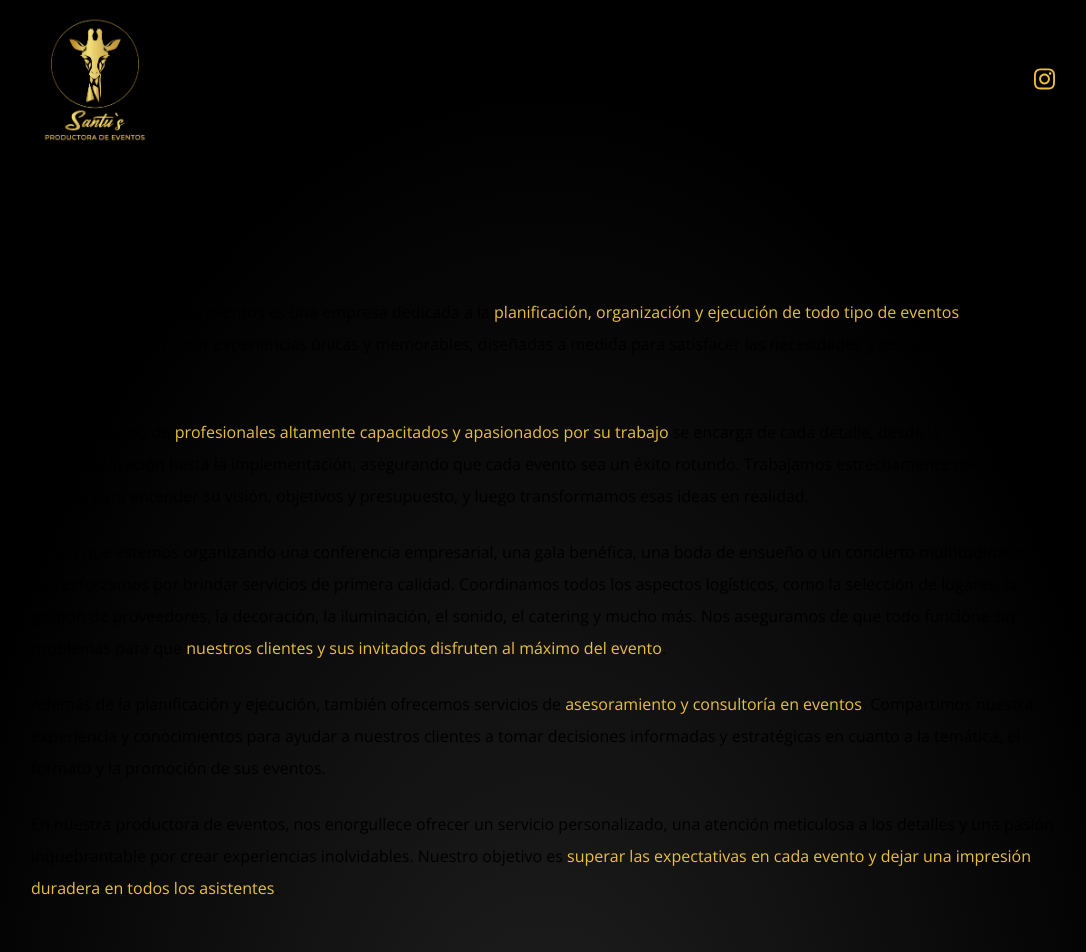
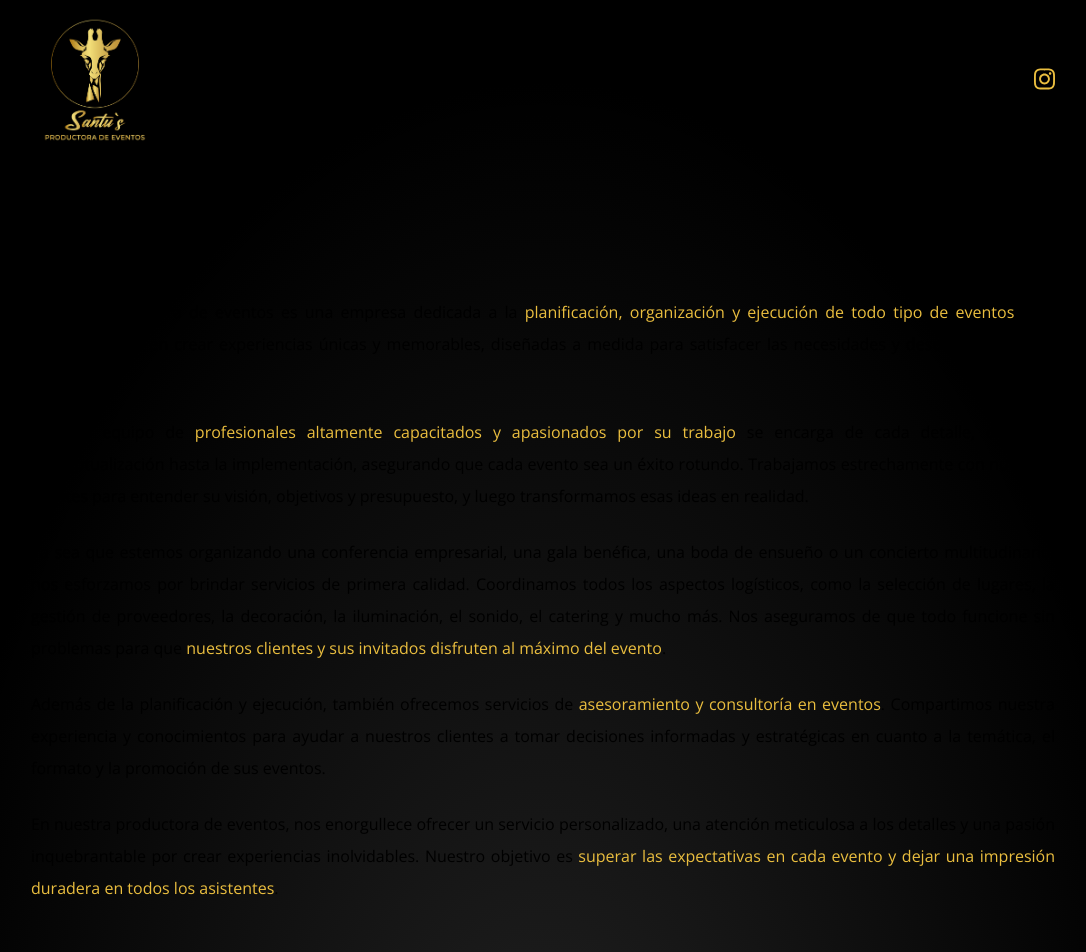
Before and after one commit to AlanMFlores/santus-eventos, a Next.js app: page /contacto in a window 1280 px wide. Shown: the top 952 px of the page, without its empty margins (97-1183 px from the left). Built offline with nearby package versions, Linux system fonts and the light colour scheme.

Commit message:
textos justificados

```diff
--- a/src/pages/contacto.js
+++ b/src/pages/contacto.js
@@ -14,15 +14,15 @@ const Contact = () => {
         <section className='mx-8 md:mx-16 lg:mx-32 pt-5 lg:pt-20'>
         <h2 className='text-2xl font-semibold mb-6'>Contacto</h2>
         <div className='flex flex-col gap-6 mb-16'>
-            <p className='font-light leading-8'>
+            <p className='font-light leading-8 text-justify'>
             Nuestra productora de eventos es una empresa dedicada a la <span className='text-mainColor'>planificación, organización y ejecución de todo tipo de eventos</span>. Nos especializamos en crear experiencias únicas y memorables, diseñadas a medida para satisfacer las necesidades y deseos de nuestros clientes.</p>
-            <p className='font-light leading-8'>
+            <p className='font-light leading-8 text-justify'>
             Nuestro equipo de <span className='text-mainColor'>profesionales altamente capacitados y apasionados por su trabajo</span> se encarga de cada detalle, desde la conceptualización hasta la implementación, asegurando que cada evento sea un éxito rotundo. Trabajamos estrechamente con nuestros clientes para entender su visión, objetivos y presupuesto, y luego transformamos esas ideas en realidad.</p>
-            <p className='font-light leading-8'>
+            <p className='font-light leading-8 text-justify'>
             Ya sea que estemos organizando una conferencia empresarial, una gala benéfica, una boda de ensueño o un concierto multitudinario, nos esforzamos por brindar servicios de primera calidad. Coordinamos todos los aspectos logísticos, como la selección de lugares, la gestión de proveedores, la decoración, la iluminación, el sonido, el catering y mucho más. Nos aseguramos de que todo funcione sin problemas para que <span className='text-mainColor'>nuestros clientes y sus invitados disfruten al máximo del evento</span>.</p>
-            <p className='font-light leading-8'>
+            <p className='font-light leading-8 text-justify'>
             Además de la planificación y ejecución, también ofrecemos servicios de <span className='text-mainColor'>asesoramiento y consultoría en eventos</span>. Compartimos nuestra experiencia y conocimientos para ayudar a nuestros clientes a tomar decisiones informadas y estratégicas en cuanto a la temática, el formato y la promoción de sus eventos.</p>
-            <p className='font-light leading-8'>
+            <p className='font-light leading-8 text-justify'>
             En nuestra productora de eventos, nos enorgullece ofrecer un servicio personalizado, una atención meticulosa a los detalles y una pasión inquebrantable por crear experiencias inolvidables. Nuestro objetivo es <span className='text-mainColor'>superar las expectativas en cada evento y dejar una impresión duradera en todos los asistentes</span>.</p>
         </div>
 
```
